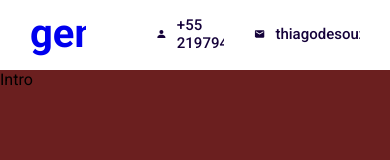
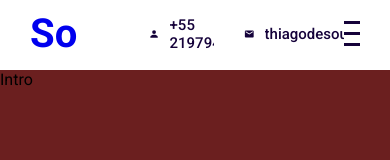
Before and after one commit to thisouzadev/portfolio, a React (Create React App) app in the folder my-app/: page / in a window 390 px wide. Shown: the top 160 px of the page. Built offline with nearby package versions, Linux system fonts and the light colour scheme.

Commit message:
feat: :art: react animated hamburger menu

```diff
--- a/my-app/src/App.jsx
+++ b/my-app/src/App.jsx
@@ -1,5 +1,5 @@
 /* eslint-disable require-jsdoc */
-import React from 'react';
+import React, {useState} from 'react';
 import Contact from './components/contact/Contact';
 import Intro from './components/intro/Intro';
 import Portfolio from './components/portfolio/Portfolio';
@@ -10,9 +10,10 @@
 import './app.scss';
 
 function App() {
+  const [menuOpen, setMenuOpen] = useState(false);
   return (
     <div className="app">
-      <Topbar />
+      <Topbar menuOpen={menuOpen} setMenuOpen={setMenuOpen} />
       <div className="sections">
         <Intro />
         <Portfolio />
--- a/my-app/src/components/topbar/Topbar.jsx
+++ b/my-app/src/components/topbar/Topbar.jsx
@@ -5,12 +5,12 @@
 import * as BSIcons from 'react-icons/bs';
 import * as MDIcons from 'react-icons/md';
 
-function Topbar() {
+function Topbar({menuOpen, setMenuOpen}) {
   return (
-    <div className='topbar'>
+    <div className={'topbar ' + (menuOpen && 'active')}>
       <div className="wrapper">
         <div className="left">
-          <a href="#intro" className='logo'>genius.</a>
+          <a href="#intro" className='logo'>Souza.</a>
           <div className="itemContainer">
             <BSIcons.BsPersonFill className='icon' />
             <span>+55 21979447656</span>
@@ -20,7 +20,13 @@
             <span>thiagodesouza.dev@gmail.com</span>
           </div>
         </div>
-        <div className="right"></div>
+        <div className="right">
+          <div className='hamburger' onClick={() => setMenuOpen(!menuOpen)}>
+            <span className='line1'></span>
+            <span className='line2'></span>
+            <span className='line3'></span>
+          </div>
+        </div>
       </div>
 
     </div>
--- a/my-app/src/components/topbar/topbar.scss
+++ b/my-app/src/components/topbar/topbar.scss
@@ -8,6 +8,7 @@
   position: fixed;
   top: 0;
   z-index: 2;
+  transition: all 1s ease;
 
   .wrapper {
     padding: 10px 30px;
@@ -41,5 +42,45 @@
         }
       }
     }
+    .right {
+
+      .hamburger{
+        width: 32px;
+        height: 25px;
+        display: flex;
+        flex-direction: column;
+        justify-content: space-between;
+        cursor: pointer;
+
+        span {
+          width: 100%;
+          height: 3px;
+          background-color: $mainColor;
+          transform-origin: left;
+          transition: all 2s ease;
+        }
+      }
+    }
+  }
+
+  &.active {
+    background-color: $mainColor;
+    color: white;
+
+    .hamburger {
+      span {
+        &:first-child{
+          background-color: white;
+          transform: rotate(45deg);
+        }
+        &:nth-child(2){
+          opacity: 0;
+        }
+        &:last-child{
+          background-color: white;
+          transform: rotate(-45deg);
+        }
+      }
+    }
   }
 }
```
